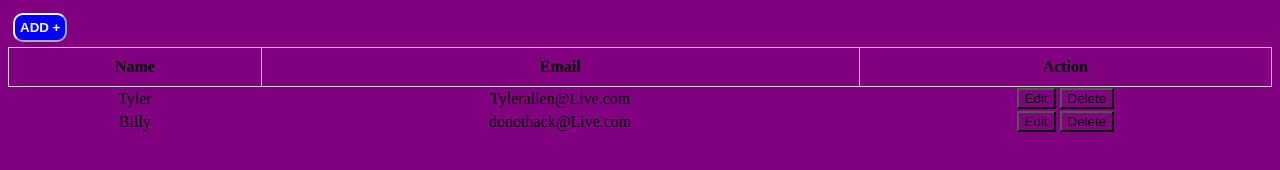
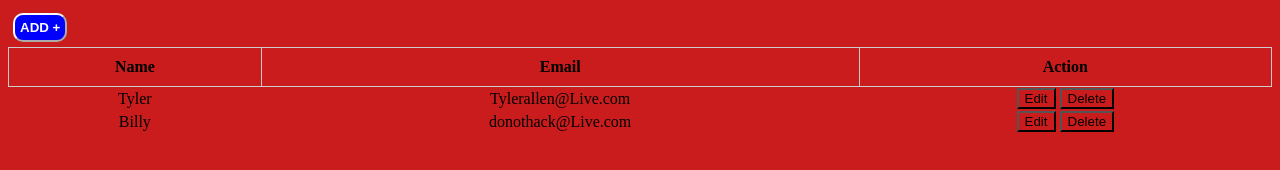
Before and after one commit to TylerAllenSecondAccount/vanilla-CRUD, a plain HTML site: page index.html in a window 1280 px wide. Drawn offline with Linux system fonts and the light colour scheme.

Commit message:
color-change

```diff
--- a/style.css
+++ b/style.css
@@ -1,5 +1,5 @@
 * {
-  background-color: purple;
+  background-color: rgb(202, 28, 28);
 }
 
 .create-and-update-button {
```
